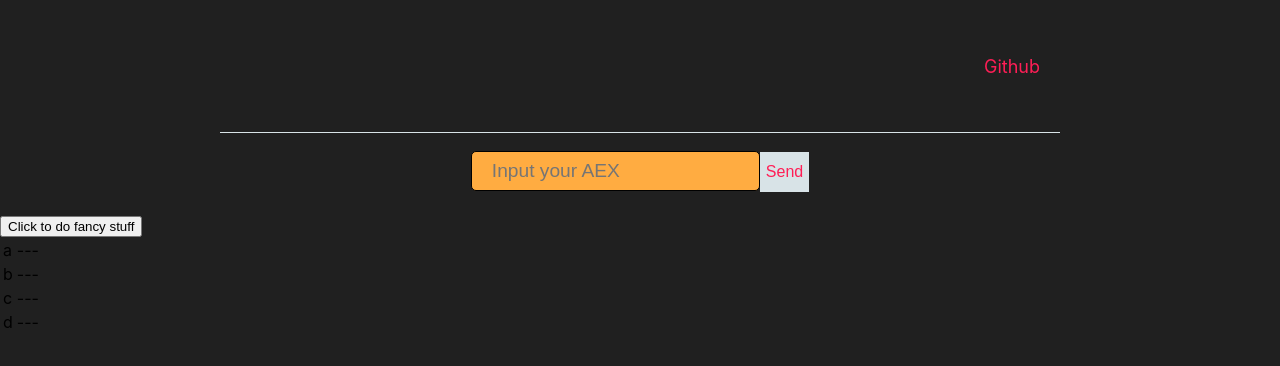
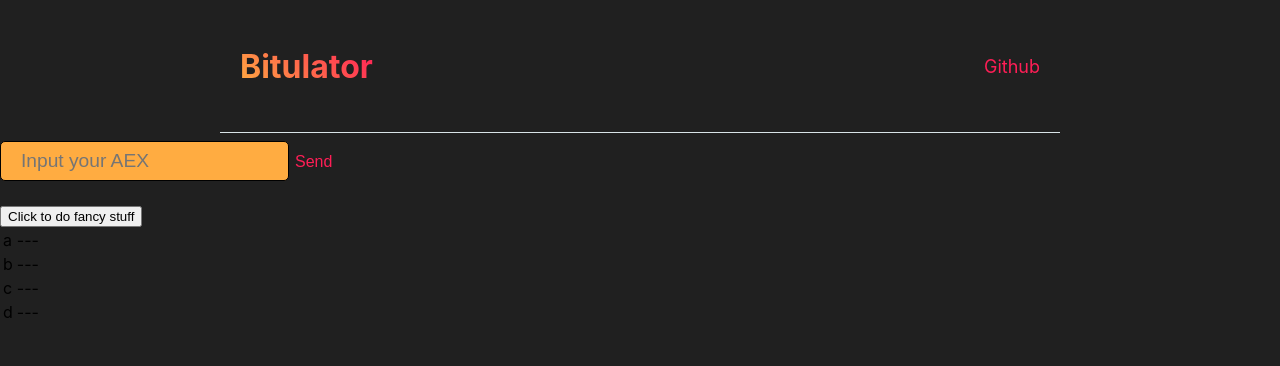
Before and after one commit to KavinSatheeskumar/bitulator, a React (Create React App) app in the folder frontend/: page / in a window 1280 px wide. Shown: the top 366 px of the page. Built offline with nearby package versions, Linux system fonts and the light colour scheme.

Commit message:
Update App.css

```diff
--- a/frontend/src/App.css
+++ b/frontend/src/App.css
@@ -3,10 +3,8 @@ html {
 }
 
 .input {
-  display: flex;
-  flex: 2;
-  margin: 10px;
-  justify-content: center;
+  margin: auto;
+  display: block;
 }
 
 .input input {
@@ -23,7 +21,7 @@ html {
 
 .input button {
   height: 40px;
-  background-color: #d8e3e7;
+  background-color: transparent;
   color: #ff1e56;
   font-size: medium;
   border: none;
@@ -45,7 +43,7 @@ html {
 }
 
 .header h2 {
-  background-color: linear-gradient(45deg, #ffac41, #ff1e56);
+  background-image: linear-gradient(45deg, #ffac41, #ff1e56);
   -webkit-background-clip: text;
   background-clip: text;
   color: transparent;
```
